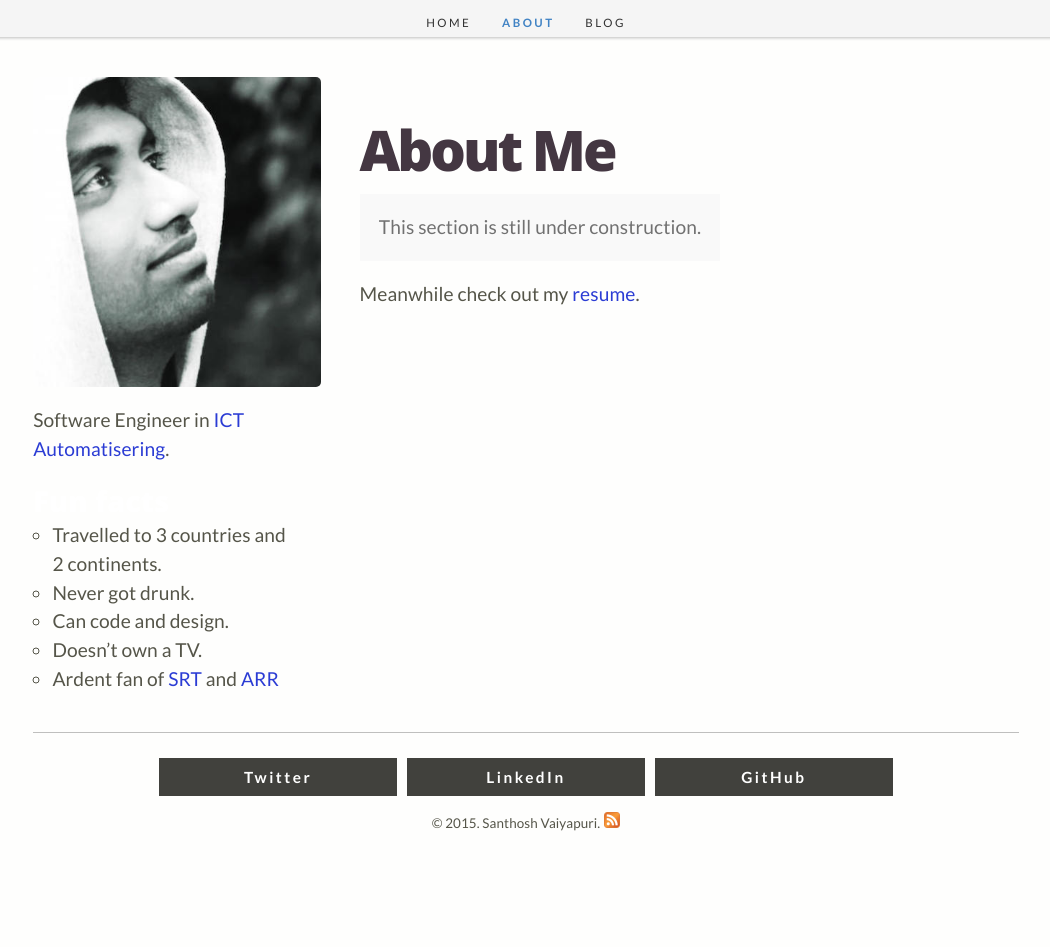
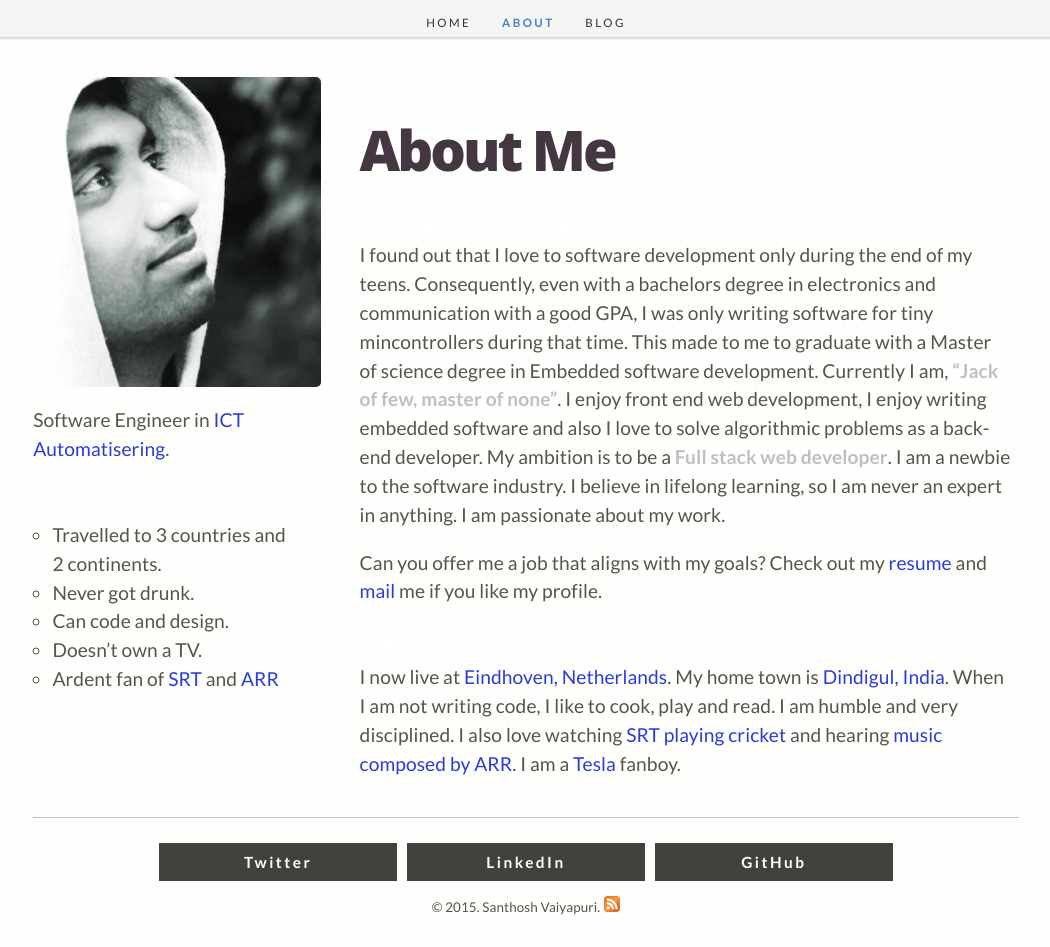
Before and after one commit to santhoshvai/santhoshvai.github.io, a Jekyll site: the page built from about.md, in a window 1280 px wide and 947 px high. Shown: the whole window, without its empty margins (114-1164 px from the left). Built offline with Jekyll 4.4.1, drawn with Linux system fonts in a browser that asks for light colours; Markdown is read by kramdown in place of the engine named in the settings.

Commit message:
Finally finished with the about me

```diff
--- a/about.md
+++ b/about.md
@@ -1,11 +1,21 @@
 ---
 layout: about
 title: About
+description: About Santhosh Vaiyapuri. Both professionally and personally.
 redirect_from: "/cv/"
 ---
 
-<p class="message">
+<!-- <p class="message">
   This section is still under construction.
-</p>
+</p> -->
 
-Meanwhile check out my [resume](/public/files/Santhosh_CV_detailed.pdf).
+## Professionally
+
+I found out that I love to software development only during the end of my teens. Consequently, even with a bachelors degree in electronics and communication with a good GPA, I was only writing software for tiny mincontrollers during that time. This made to me to graduate with a Master of science degree in Embedded software development. Currently I am, **"Jack of few, master of none"**. I enjoy front end web development, I enjoy writing embedded software and also I love to solve algorithmic problems as a back-end developer. My ambition is to be a **Full stack web developer**. I am a newbie to the software industry. I believe in lifelong learning, so I am never an expert in anything. I am passionate about my work.
+
+Can you offer me a job that aligns with my goals? Check out my [resume](/public/files/Santhosh_CV_detailed.pdf) and
+[mail](mailto:santhoshvai@icloud.com) me if you like my profile.
+
+## Personally
+
+I now live at [Eindhoven, Netherlands](https://www.google.nl/maps/place/Eindhoven/@51.4484856,5.4515104,12z/data=!3m1!4b1!4m2!3m1!1s0x47c6d91b5579c39f:0xf39ad2648164b998). My home town is [Dindigul, India](https://www.google.nl/maps/place/Dindigul,+Tamil+Nadu,+India/@10.3640591,77.9738117,13z/data=!4m2!3m1!1s0x3b00aa57a54881e3:0x765a14068982e6e7). When I am not writing code, I like to cook, play and read. I am humble and very disciplined.  I also love watching [SRT playing cricket](http://www.espncricinfo.com/india/content/player/35320.html) and hearing [music composed by ARR](https://play.spotify.com/artist/1mYsTxnqsietFxj1OgoGbG?play=true&utm_source=open.spotify.com&utm_medium=open). I am a [Tesla](http://www.teslamotors.com/) fanboy.
```
